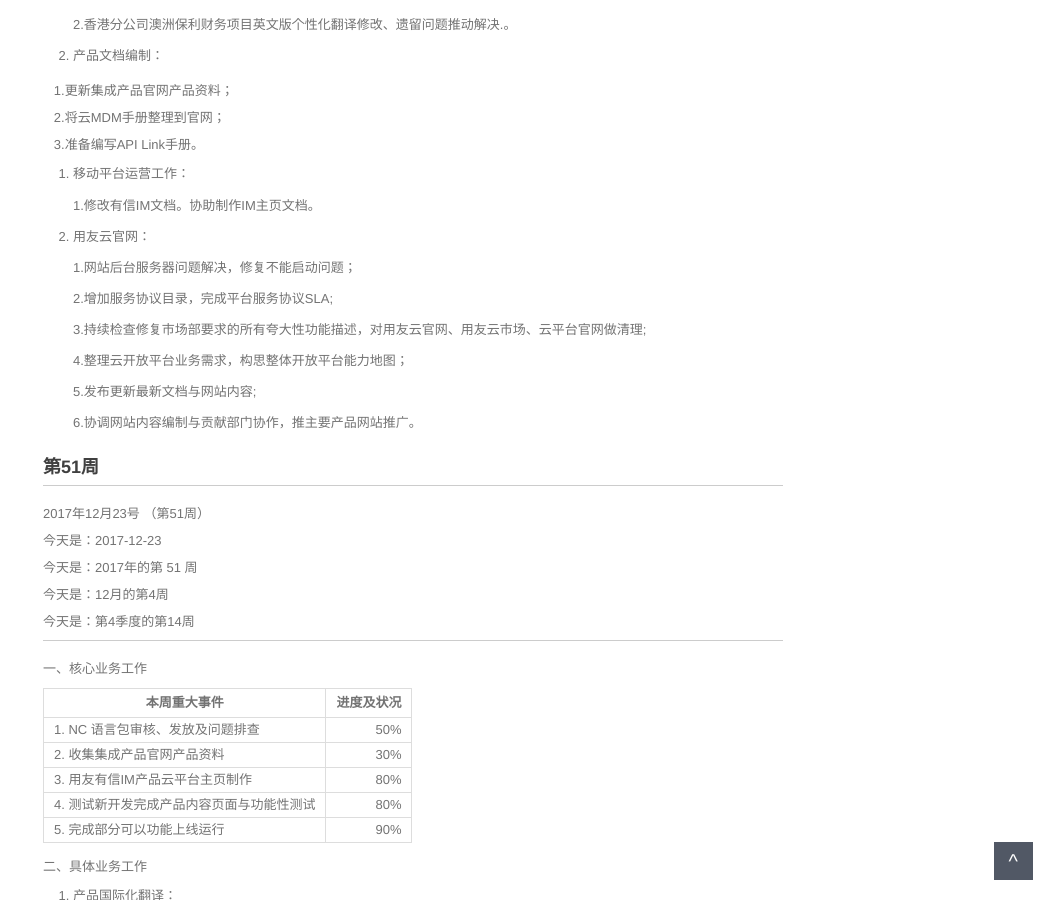
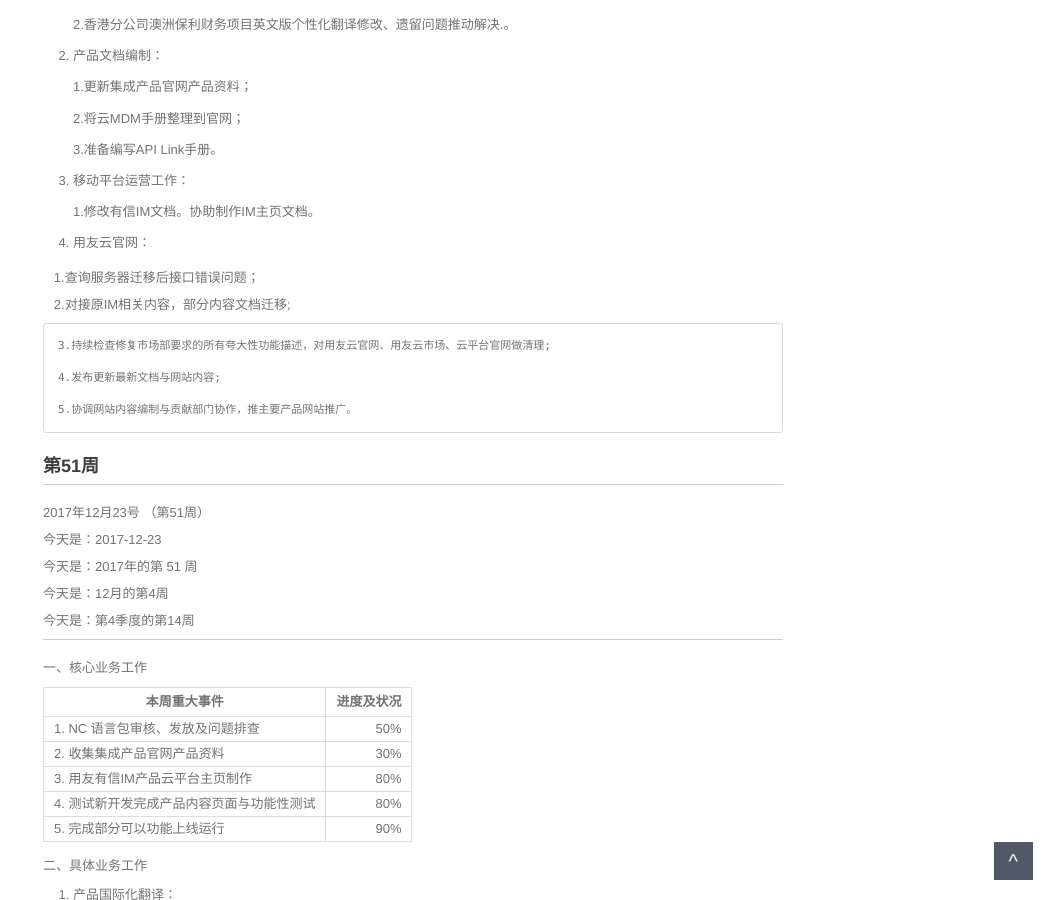
Before and after one commit to walllFlower/blog, a Jekyll site: the page built from _posts/2017-06-22-day_report_cxz.md, in a window 1280 px wide and 900 px high, scrolled down 809 px. Shown: the whole window, without its empty margins (227-1280 px from the left). Built offline with Jekyll 4.4.1, drawn with Linux system fonts in a browser that asks for light colours; comment, search, counter and statistics services are not loaded.

Commit message:
Update 2017-06-22-day_report_cxz.md

```diff
--- a/_posts/2017-06-22-day_report_cxz.md
+++ b/_posts/2017-06-22-day_report_cxz.md
@@ -43,11 +43,11 @@ categories: 日报
 
 2. 产品文档编制：
 
-    1.更新集成产品官网产品资料；
-
-    2.将云MDM手册整理到官网；
-
-    3.准备编写API Link手册。
+    1.更新集成产品官网产品资料；
+
+    2.将云MDM手册整理到官网；
+
+    3.准备编写API Link手册。
 
 3. 移动平台运营工作：
 
@@ -55,17 +55,15 @@ categories: 日报
 
 4. 用友云官网：
 
-    1.网站后台服务器问题解决，修复不能启动问题；
-
-    2.增加服务协议目录，完成平台服务协议SLA;
+    1.查询服务器迁移后接口错误问题；
+
+    2.对接原IM相关内容，部分内容文档迁移;
 
     3.持续检查修复市场部要求的所有夸大性功能描述，对用友云官网、用友云市场、云平台官网做清理;
 
-    4.整理云开放平台业务需求，构思整体开放平台能力地图；
-
-    5.发布更新最新文档与网站内容;
-
-    6.协调网站内容编制与贡献部门协作，推主要产品网站推广。
+    4.发布更新最新文档与网站内容;
+
+    5.协调网站内容编制与贡献部门协作，推主要产品网站推广。
 
 
 
```
